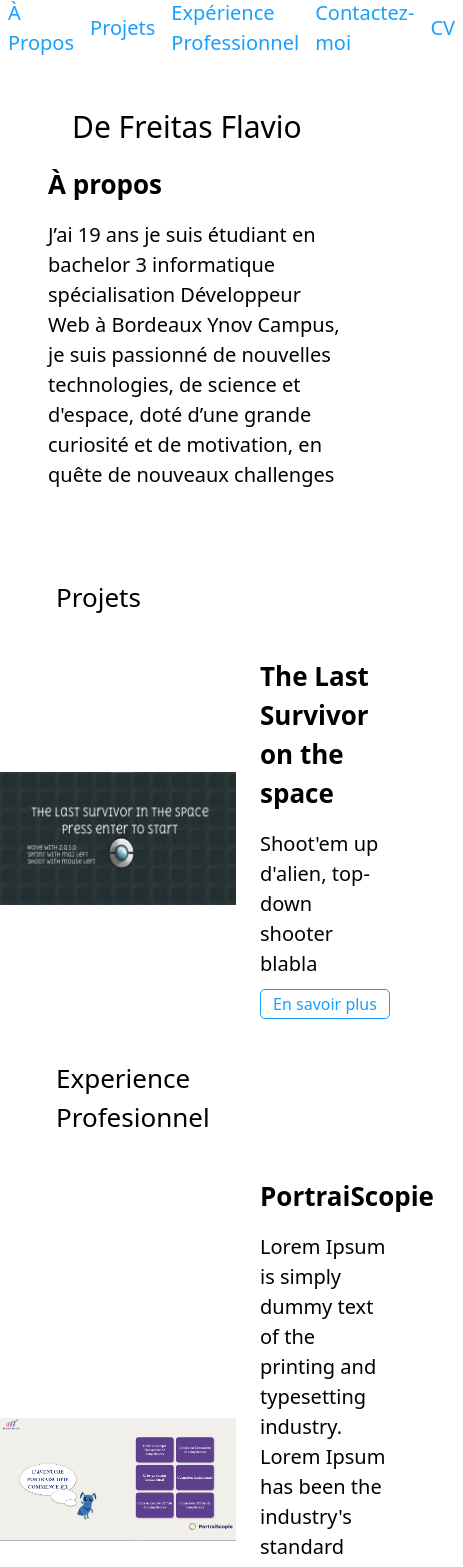
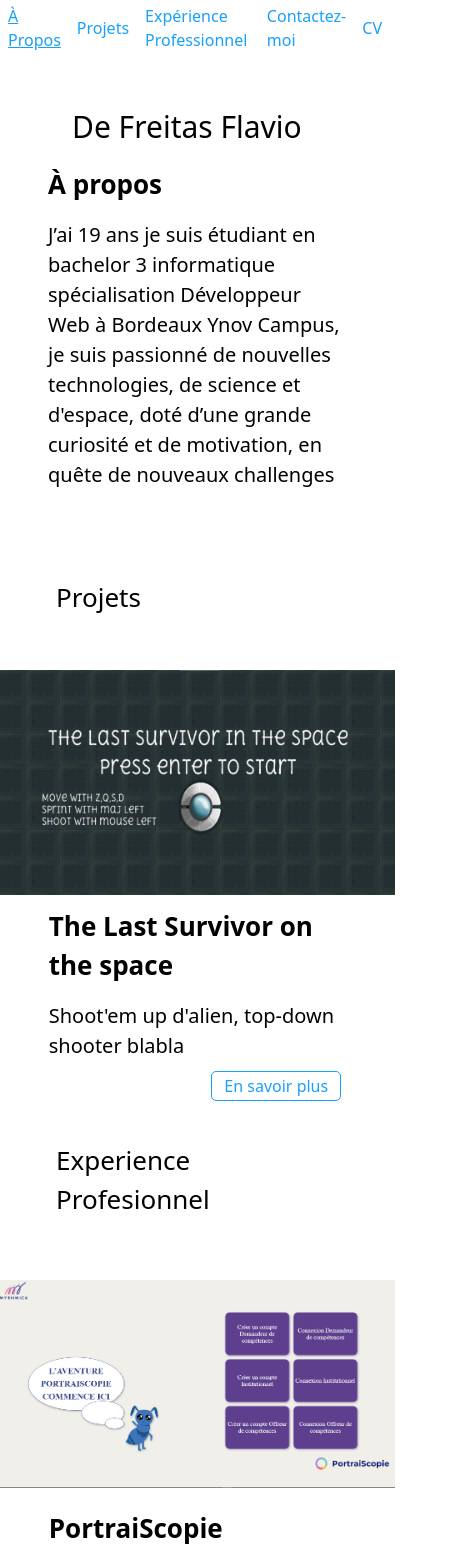
Before and after one commit to DeFreitasFlavio/DeFreitas_Flavio_Blog22, a React (Vite) app: page / in a window 390 px wide. Shown: the top 1567 px of the page, 463 px wide, since content can reach past the window. Built offline with nearby package versions, Linux system fonts and the light colour scheme.

Commit message:
Fix Responsive

```diff
--- a/src/App.jsx
+++ b/src/App.jsx
@@ -20,40 +20,36 @@ function App() {
       box2.classList.add("scroll");
       box3.classList.add("scroll");
       box4.classList.add("scroll");
+      box.classList.add("box");
     }
     if (window.scrollY < 300) {
       box1.classList.remove("scroll");
       box2.classList.remove("scroll");
       box3.classList.remove("scroll");
       box4.classList.remove("scroll");
+      box.classList.remove("box");
     }
   });
   return (
     <div className="WrapperContent">
       <Header />
-      <div className="position: fixed left-0 bottom-1/2">
-        <div
-          id="box1"
-          className="Box rounded-tr-lg transition ease-in-out delay-75"
-        >
+      <div id="box" className="position: fixed Left bottom-1/2">
+        <div id="box1" className="Box rounded-tr-lg">
           <a href="#About">
             <img src={info} />
           </a>
         </div>
-        <div id="box2" className="Box transition ease-in-out delay-75">
+        <div id="box2" className="Box">
           <a href="#Projets">
             <img src={projet} />
           </a>
         </div>
-        <div id="box3" className="Box transition ease-in-out delay-100">
+        <div id="box3" className="Box">
           <a href="#ExperienceProfesionnel">
             <img src={ExpPro} />
           </a>
         </div>
-        <div
-          id="box4"
-          className="Box rounded-br-lg transition ease-in-out delay-100"
-        >
+        <div id="box4" className="Box rounded-br-lg">
           <a href="#Contact-me">
             <img src={contact} />
           </a>
@@ -76,10 +72,10 @@ function App() {
           Projets
         </h2>
       </div>
-      <div className="w-full flex justify-center items-center">
-        <div className="WrapperBox Tls bg-no-repeat bg-contain bg-left mr-6"></div>
+      <div className="w-full flex justify-center items-center xs:flex-col">
+        <div className="WrapperBox Tls bg-no-repeat bg-contain bg-left mr-6 xs:mr-0"></div>
 
-        <div className="w-1/3 flex flex-col">
+        <div className="w-1/3 flex flex-col xs:w-3/4">
           <p className="text-Subtitle font-Strong">
             The Last Survivor on the space
           </p>
@@ -97,10 +93,10 @@ function App() {
           Experience Profesionnel
         </h2>
       </div>
-      <div className="w-full flex justify-center items-center pb-6">
-        <div className="WrapperBox Myrhmica w-full h-full bg-no-repeat bg-contain bg-left mr-6"></div>
+      <div className="w-full flex justify-center items-center pb-6 xs:flex-col">
+        <div className="WrapperBox Myrhmica w-full h-full bg-no-repeat bg-contain bg-left mr-6 xs:mr-0"></div>
 
-        <div className="w-1/3 flex flex-col">
+        <div className="w-1/3 flex flex-col xs:w-3/4">
           <p className="text-Subtitle font-Strong">PortraiScopie</p>
           <p className="text-Text break-normal pt-4">
             Lorem Ipsum is simply dummy text of the printing and typesetting
--- a/src/components/Header.jsx
+++ b/src/components/Header.jsx
@@ -2,22 +2,22 @@ import React from "react";
 
 function Header() {
   return (
-    <div className="text-Blue w-full h-14 flex justify-around items-center text-Text">
-      <a href="#About" className="p-2">
+    <div className="text-Blue w-full h-14 flex justify-around items-center text-Text xs:text-Phone">
+      <a href="#About" className="p-2 hover:underline">
         À Propos
       </a>
-      <a href="#Projets" className="p-2">
+      <a href="#Projets" className="p-2 hover:underline">
         Projets
       </a>
-      <a href="#ExperienceProfesionnel" className="p-2">
+      <a href="#ExperienceProfesionnel" className="p-2 hover:underline">
         Expérience Professionnel
       </a>
-      <a href="#Contact-me" className="p-2">
+      <a href="#Contact-me" className="p-2 hover:underline">
         Contactez-moi
       </a>
       <a
         href="https://www.canva.com/design/DAFEVWKDdOI/u51dD72fGk9T89RvajhfFA/edit?utm_content=DAFEVWKDdOI&utm_campaign=designshare&utm_medium=link2&utm_source=sharebutton"
-        className="p-2"
+        className="p-2 hover:underline"
       >
         CV
       </a>
--- a/src/index.css
+++ b/src/index.css
@@ -57,7 +57,8 @@ input {
 }
 
 .position {
-  padding: 20px;
+  padding-top: 20px;
+  padding-bottom: 20px;
   display: flex;
   align-items: center;
   flex-direction: column;
@@ -138,3 +139,26 @@ form {
 .scroll {
   opacity: 1;
 }
+
+#box1 {
+  transition: all 0.5s ease-in;
+}
+#box2 {
+  transition: all 1.5s ease-in;
+}
+#box3 {
+  transition: all 2.5s ease-in;
+}
+#box4 {
+  transition: all 3s ease-in;
+}
+
+.Left {
+  left: -40px;
+  transition: all 0.5s ease;
+}
+
+.box {
+  left: 0;
+  transition: all 0.5s ease;
+}
--- a/tailwind.config.cjs
+++ b/tailwind.config.cjs
@@ -15,13 +15,14 @@ module.exports = {
         Subtitle: "26px",
         Text: "20px",
         Form: "16px",
+        Phone: "16px",
       },
       fontWeight: {
         Strong: "bold",
       },
     },
     screens: {
-      xs: "480px",
+      xs: { max: "480px" },
       ss: "620px",
       sm: "768px",
       md: "1060px",
```
